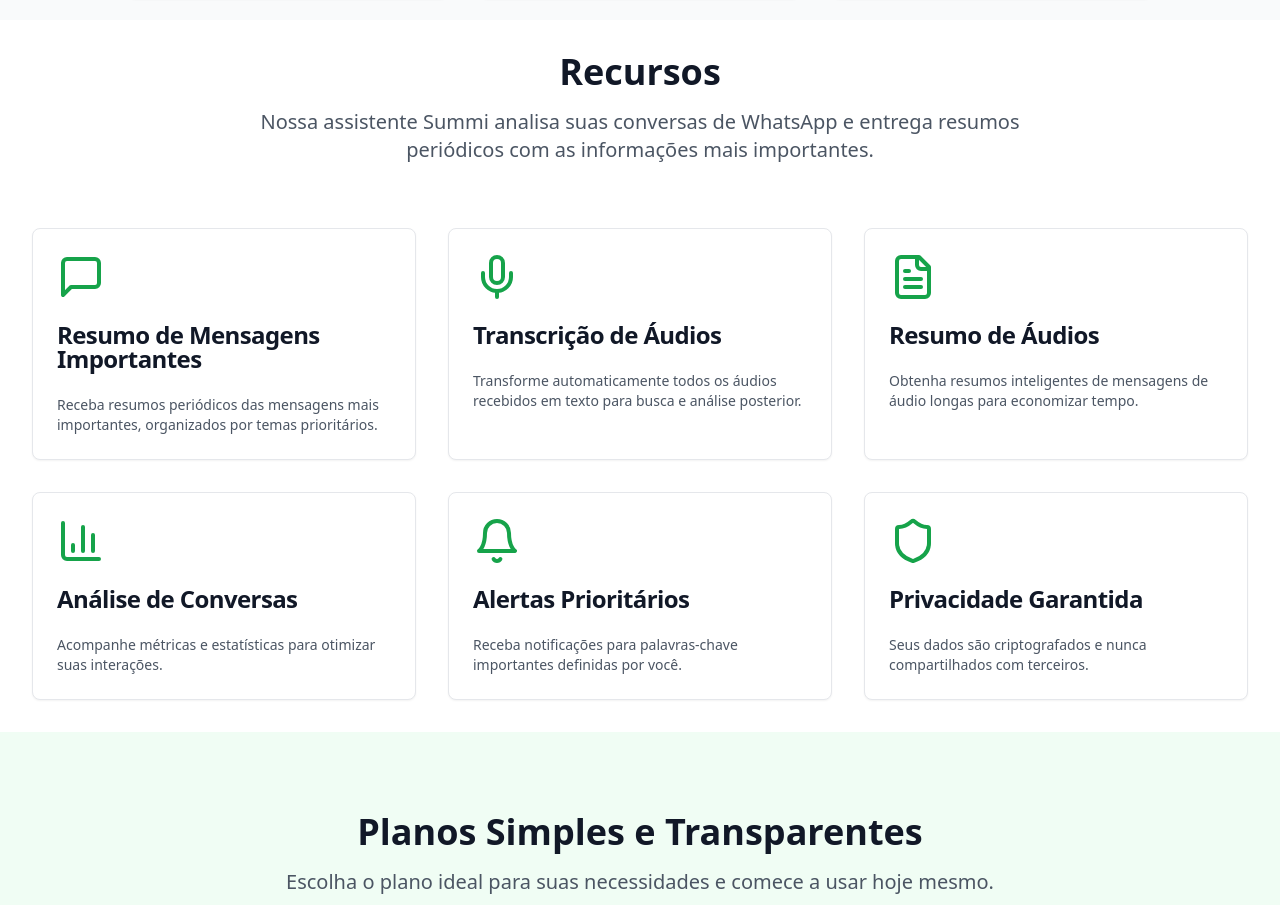
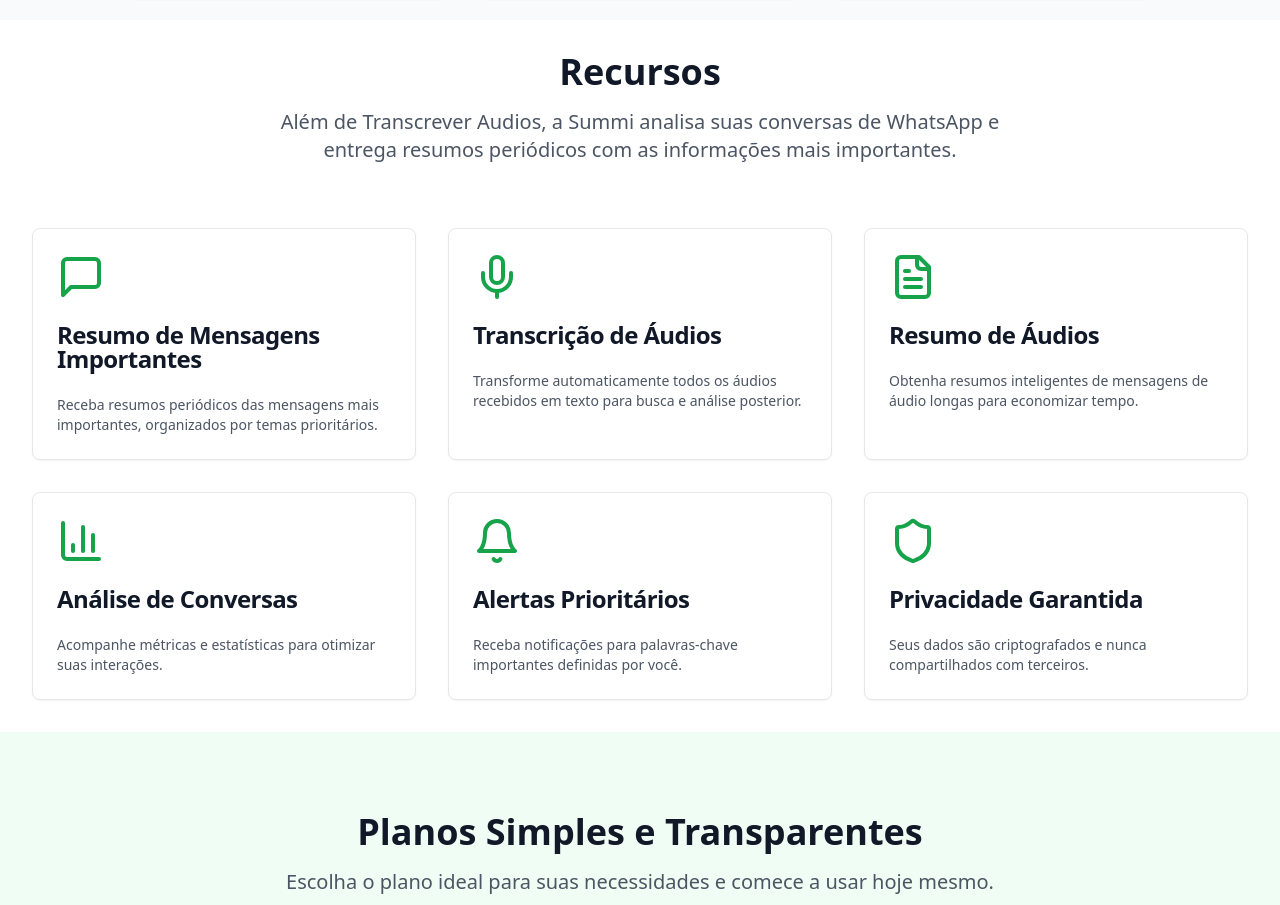
Before and after one commit to agenciageraleads/summi-b1463168, a React (Vite) app: page / in a window 1280 px wide. Shown: the part 979-1884 px from the top of the page. Built offline with nearby package versions, Linux system fonts and the light colour scheme.

Commit message:
Visual edit in Lovable
Edited UI in Lovable

```diff
--- a/src/pages/LandingPage.tsx
+++ b/src/pages/LandingPage.tsx
@@ -157,10 +157,7 @@ const LandingPage = () => {
         <div className="max-w-7xl mx-auto px-4 sm:px-6 lg:px-8">
           <div className="text-center mb-16">
             <h2 className="text-4xl font-bold text-gray-900 mb-4">Recursos</h2>
-            <p className="text-xl text-gray-600 max-w-3xl mx-auto">
-              Nossa assistente Summi analisa suas conversas de WhatsApp e entrega resumos periódicos
-              com as informações mais importantes.
-            </p>
+            <p className="text-xl text-gray-600 max-w-3xl mx-auto">Além de Transcrever Audios, a Summi analisa suas conversas de WhatsApp e entrega resumos periódicos com as informações mais importantes.</p>
           </div>
 
           <div className="grid md:grid-cols-2 lg:grid-cols-3 gap-8">
```
